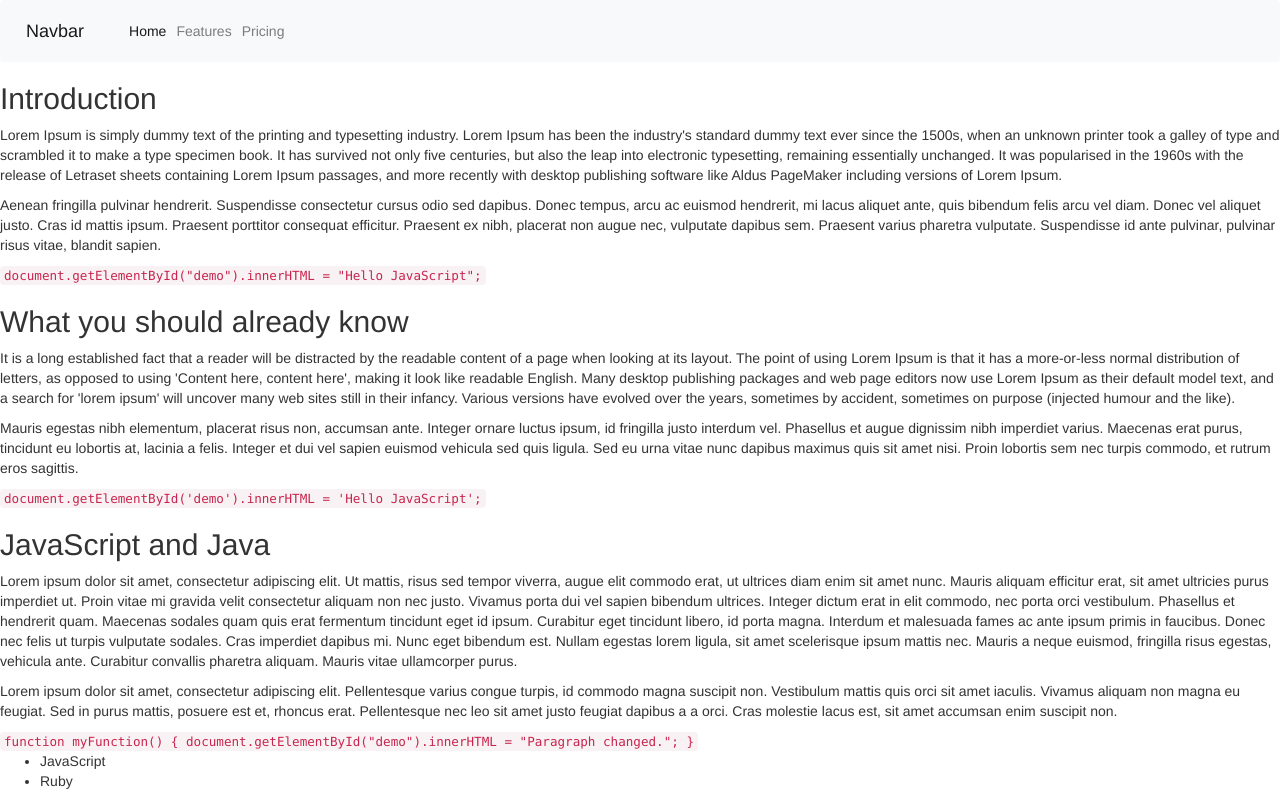
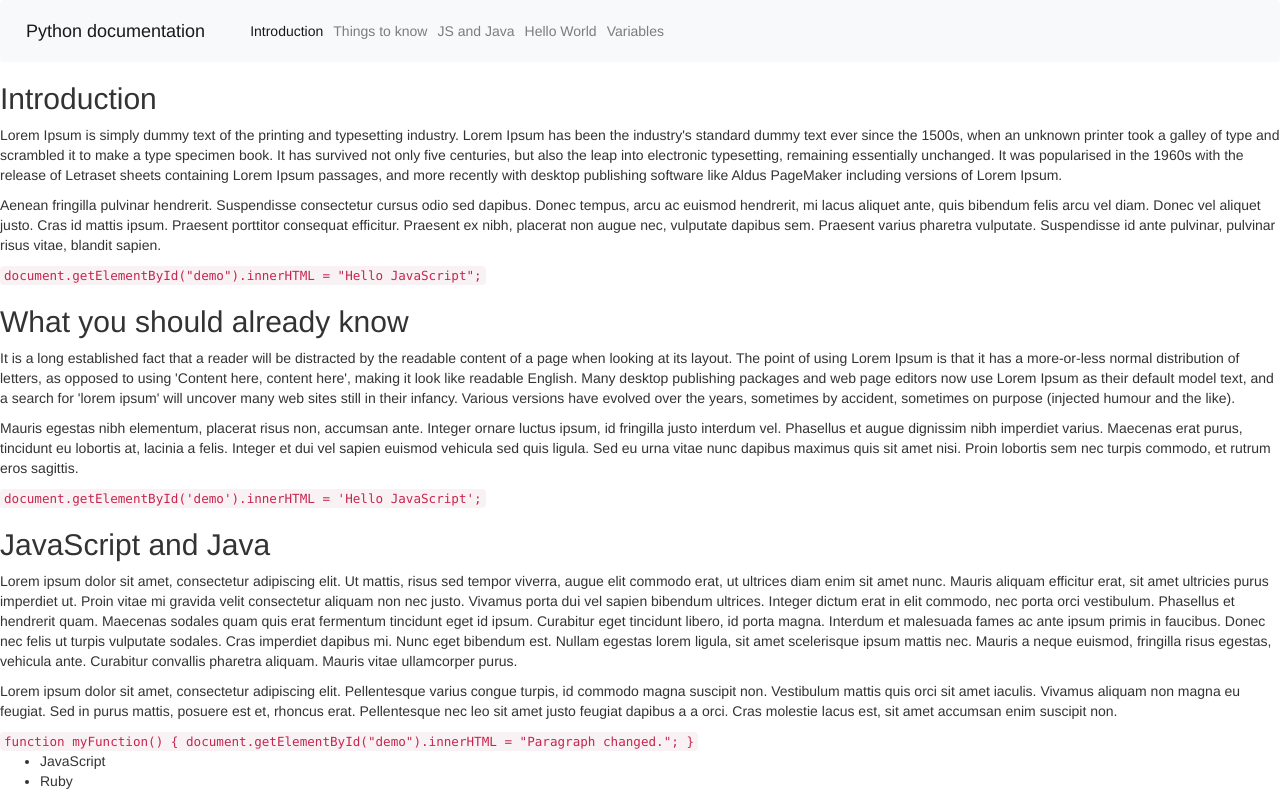
Before and after one commit to fatukunda/sebastian-frank, a plain HTML site: page index.html in a window 1280 px wide. Shown: the top 800 px of the page. Drawn offline with nearby package versions, Linux system fonts and the light colour scheme.

Commit message:
navbar links

```diff
--- a/index.html
+++ b/index.html
@@ -14,15 +14,17 @@
   <body>
     <script src="https://cdn.freecodecamp.org/testable-projects-fcc/v1/bundle.js"></script>
     <nav class="navbar navbar-expand-lg navbar-light bg-light" id="navbar">
-        <a class="navbar-brand" href="#">Navbar</a>
+        <header><a class="navbar-brand" href="#">Python documentation</a></header>
         <button class="navbar-toggler" type="button" data-toggle="collapse" data-target="#navbarNavAltMarkup" aria-controls="navbarNavAltMarkup" aria-expanded="false" aria-label="Toggle navigation">
           <span class="navbar-toggler-icon"></span>
         </button>
         <div class="collapse navbar-collapse" id="navbarNavAltMarkup">
           <div class="navbar-nav">
-            <a class="nav-item nav-link active" href="#">Home <span class="sr-only">(current)</span></a>
-            <a class="nav-item nav-link" href="#">Features</a>
-            <a class="nav-item nav-link" href="#">Pricing</a>
+            <a class="nav-item nav-link active" href="#">Introduction <span class="sr-only">(current)</span></a>
+            <a class="nav-item nav-link" href="#">Things to know</a>
+            <a class="nav-item nav-link" href="#">JS and Java</a>
+            <a class="nav-item nav-link" href="#">Hello World</a>
+            <a class="nav-item nav-link" href="#">Variables</a>
           </div>
         </div>
       </nav>
```
